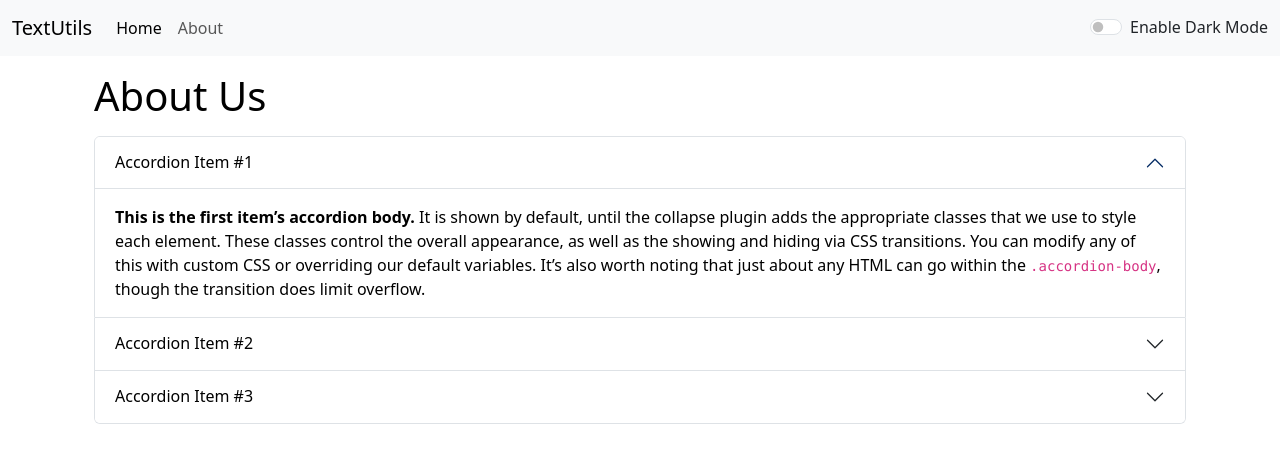
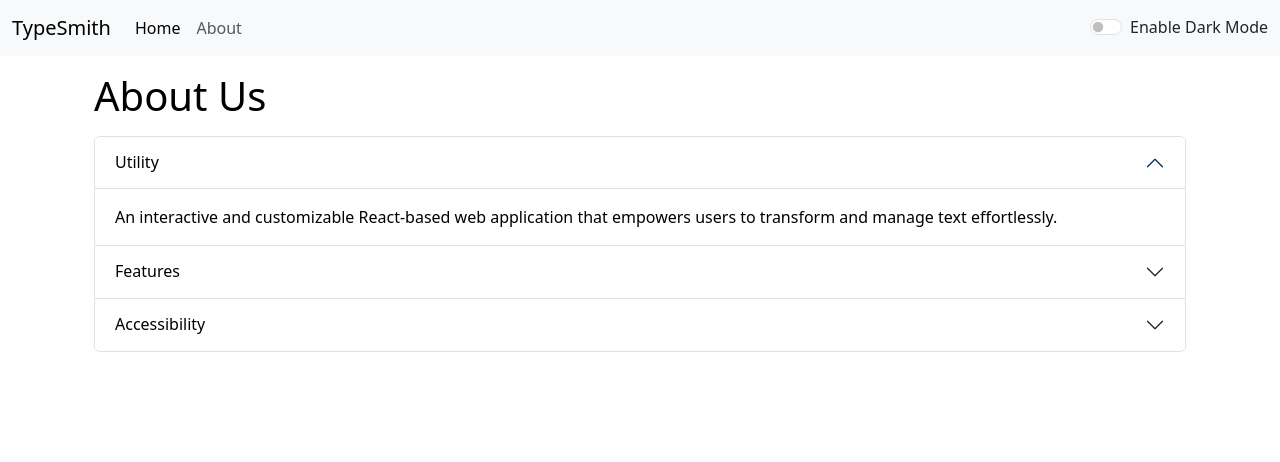
Before and after one commit to Termi007xt/TypeSmith, a React (Create React App) app: page /about in a window 1280 px wide. Shown: the top 462 px of the page. Built offline with nearby package versions, Linux system fonts and the light colour scheme.

Commit message:
11.0 Fixed About page

```diff
--- a/public/index.html
+++ b/public/index.html
@@ -7,7 +7,7 @@
     <meta name="theme-color" content="#000000" />
     <meta
       name="description"
-      content="TextUtils is a utility which helps you manipulate text in the way you want"
+      content="TypeSmith is a utility which helps you manipulate text in the way you want"
     />
     <link rel="apple-touch-icon" href="%PUBLIC_URL%/logo192.png" />
     <!--
@@ -30,7 +30,7 @@
       integrity="sha384-LN+7fdVzj6u52u30Kp6M/trliBMCMKTyK833zpbD+pXdCLuTusPj697FH4R/5mcr"
       crossorigin="anonymous"
     />
-    <title>Textutils - Home</title>
+    <title>TypeSmith - Home</title>
   </head>
   <body>
     <noscript>You need to enable JavaScript to run this app.</noscript>
--- a/src/App.js
+++ b/src/App.js
@@ -37,7 +37,7 @@ function App() {
     <>
       <Router>
         <Navbar
-          title="TextUtils"
+          title="TypeSmith"
           about="About"
           mode={mode}
           toggleMode={toggleMode}
--- a/src/components/About.js
+++ b/src/components/About.js
@@ -36,7 +36,7 @@ export default function About(props) {
                 color: props.mode === "dark" ? "white" : "black",
               }}
             >
-              Accordion Item #1
+              Utility
             </button>
           </h2>
           <div
@@ -51,14 +51,8 @@ export default function About(props) {
                 color: props.mode === "dark" ? "white" : "black",
               }}
             >
-              <strong>This is the first item’s accordion body.</strong> It is
-              shown by default, until the collapse plugin adds the appropriate
-              classes that we use to style each element. These classes control
-              the overall appearance, as well as the showing and hiding via CSS
-              transitions. You can modify any of this with custom CSS or
-              overriding our default variables. It’s also worth noting that just
-              about any HTML can go within the <code>.accordion-body</code>,
-              though the transition does limit overflow.
+              An interactive and customizable React-based web application that
+              empowers users to transform and manage text effortlessly.
             </div>
           </div>
         </div>
@@ -82,7 +76,7 @@ export default function About(props) {
                 color: props.mode === "dark" ? "white" : "black",
               }}
             >
-              Accordion Item #2
+              Features
             </button>
           </h2>
           <div
@@ -91,14 +85,9 @@ export default function About(props) {
             data-bs-parent="#accordionExample"
           >
             <div className="accordion-body">
-              <strong>This is the second item’s accordion body.</strong> It is
-              hidden by default, until the collapse plugin adds the appropriate
-              classes that we use to style each element. These classes control
-              the overall appearance, as well as the showing and hiding via CSS
-              transitions. You can modify any of this with custom CSS or
-              overriding our default variables. It’s also worth noting that just
-              about any HTML can go within the <code>.accordion-body</code>,
-              though the transition does limit overflow.
+              Offers a wide range of tools including uppercase/lowercase
+              conversion, trimming, clearing, copying, downloading, previewing,
+              and reading time estimation.
             </div>
           </div>
         </div>
@@ -122,7 +111,7 @@ export default function About(props) {
                 color: props.mode === "dark" ? "white" : "black",
               }}
             >
-              Accordion Item #3
+              Accessibility
             </button>
           </h2>
           <div
@@ -131,14 +120,9 @@ export default function About(props) {
             data-bs-parent="#accordionExample"
           >
             <div className="accordion-body">
-              <strong>This is the third item’s accordion body.</strong> It is
-              hidden by default, until the collapse plugin adds the appropriate
-              classes that we use to style each element. These classes control
-              the overall appearance, as well as the showing and hiding via CSS
-              transitions. You can modify any of this with custom CSS or
-              overriding our default variables. It’s also worth noting that just
-              about any HTML can go within the <code>.accordion-body</code>,
-              though the transition does limit overflow.
+              Built with a flexible custom theme engine for a fully personalized
+              UI/UX.Perfect for writers, coders, students, and professionals
+              needing a reliable text utility tool.
             </div>
           </div>
         </div>
```
